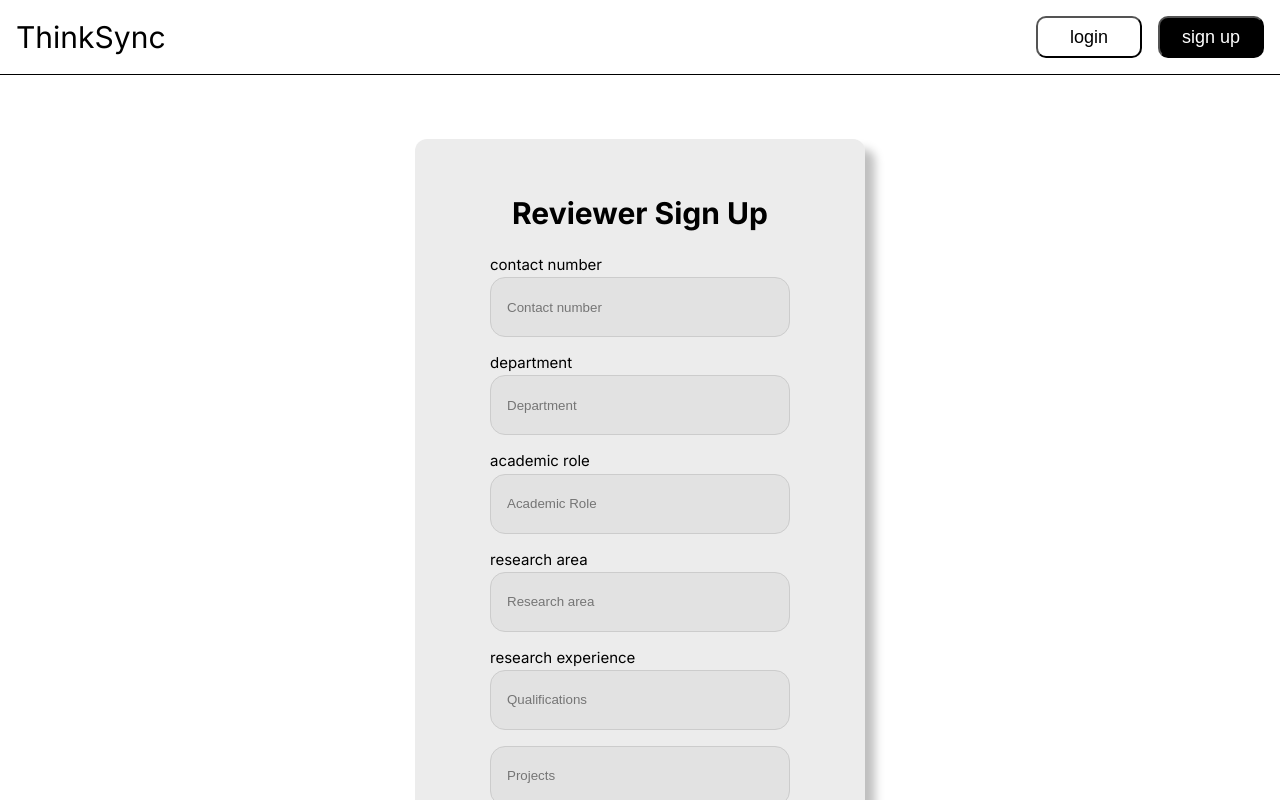
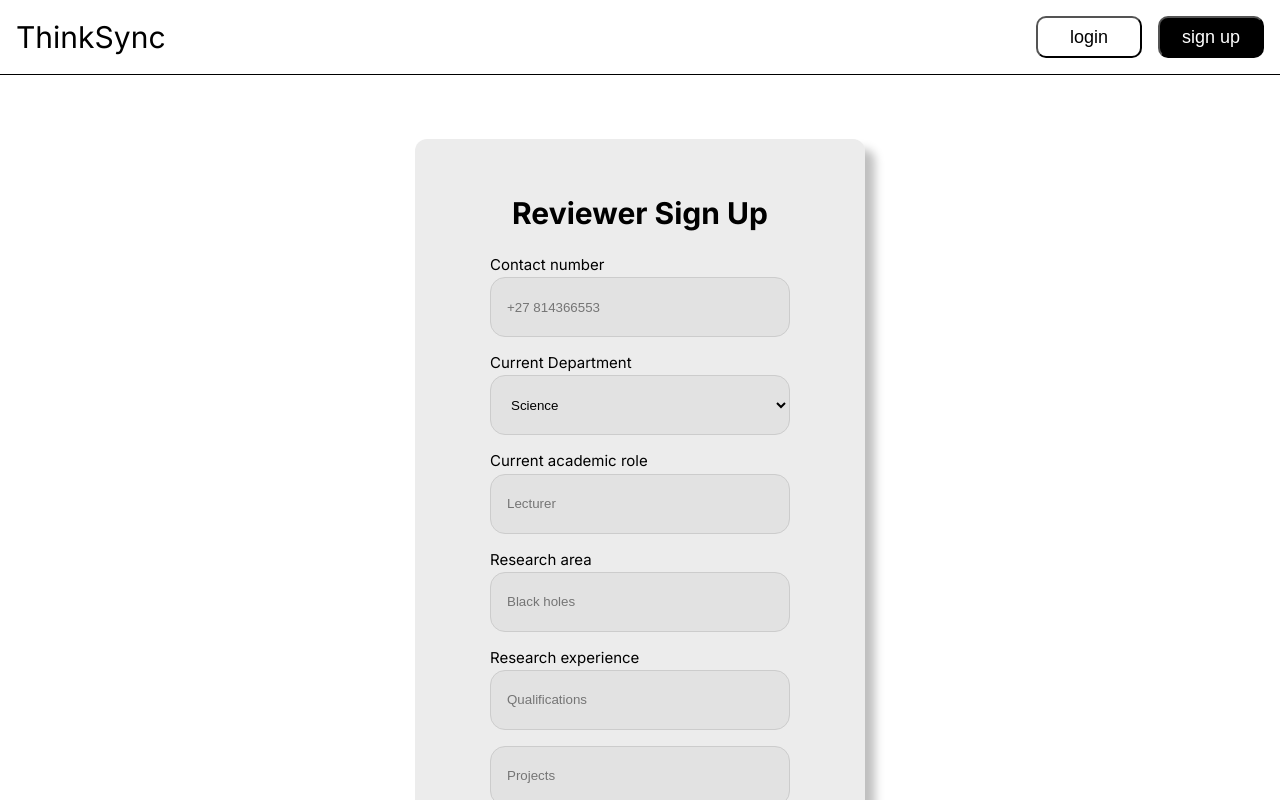
Before and after one commit to ilyKenta/ThinkSync, a Next.js app in the folder frontend/: page /reviewer-signup in a window 1280 px wide. Shown: the top 800 px of the page. Built offline with nearby package versions, Linux system fonts and the light colour scheme.

Commit message:
no divs and added dropdown, chnaged port no

```diff
--- a/frontend/src/app/researcher-signup/page.module.css
+++ b/frontend/src/app/researcher-signup/page.module.css
@@ -1,13 +1,13 @@
-.title{
+.title {
   color: black;
   font-weight: var(--font-weight-bold);
   font-size: 30px;
   padding: 1.5rem;
   align-self: center;
-
 }
-.logo{
+.logo {
   font-size: 30px;
+  font-weight: normal;
 }
 .header {
   display: flex;
@@ -18,26 +18,25 @@
 }
 .navButtons {
   display: flex;
-  gap: 1rem; /* adds spacing between Sign Up and Login */
-
+  gap: 1rem;
 }
 
-.loginButton{
+.loginButton {
   background-color: var(--primary-color);
   color: var(--secondary-color);
   width: var(--navbar-buttons-width);
-  height: var( --navbar-buttons-height);
+  height: var(--navbar-buttons-height);
   border-radius: var(--button-radius);
   gap: 1rem;
   cursor: pointer;
   font-size: large;
   font-weight: var(--font-weight-medium);
 }
-.signupButton{
+.signupButton {
   background-color: var(--secondary-color);
   color: var(--primary-color);
   width: var(--navbar-buttons-width);
-  height: var( --navbar-buttons-height);
+  height: var(--navbar-buttons-height);
   border-radius: var(--button-radius);
   cursor: pointer;
   font-size: large;
@@ -56,7 +55,6 @@
   justify-content: center;
   align-items: center;
   flex-direction: column;
-
 }
 .signupForm {
   display: flex;
@@ -78,14 +76,22 @@
   border-radius: var(--input-radius);
   border: 1px solid #ccc;
   background-color: var(--box-color);
-
 }
-  .signupForm input:hover{
+.signupForm select {
+  width: var(--input-fields-width);
+  height: var(--input-fields-height);
+  padding: 1rem;
+  margin-bottom: 1rem;
+  border-radius: var(--input-radius);
+  border: 1px solid #ccc;
+  background-color: var(--box-color);
+}
+.signupForm input:hover {
   background-color: var(--field-hover-color);
 }
 
 .signupForm button {
-    width: var(--card-buttons-width) ;
+  width: var(--card-buttons-width);
   height: var(--card-buttons-height);
   padding: 1rem;
   background-color: var(--secondary-color);
--- a/frontend/src/app/reviewer-signup/page.module.css
+++ b/frontend/src/app/reviewer-signup/page.module.css
@@ -7,6 +7,7 @@
 }
 .logo {
   font-size: 30px;
+  font-weight: normal;
 }
 .header {
   display: flex;
@@ -55,6 +56,7 @@
   align-items: center;
   flex-direction: column;
 }
+
 .signupForm {
   display: flex;
   flex-direction: column;
@@ -68,6 +70,15 @@
   font-size: 15px;
 }
 .signupForm input {
+  width: var(--input-fields-width);
+  height: var(--input-fields-height);
+  padding: 1rem;
+  margin-bottom: 1rem;
+  border-radius: var(--input-radius);
+  border: 1px solid #ccc;
+  background-color: var(--box-color);
+}
+.signupForm select {
   width: var(--input-fields-width);
   height: var(--input-fields-height);
   padding: 1rem;
--- a/frontend/src/app/reviewer-signup/page.tsx
+++ b/frontend/src/app/reviewer-signup/page.tsx
@@ -1,14 +1,69 @@
 "use client";
 
 import styles from "./page.module.css";
+import { useState } from "react";
+import { useRouter } from "next/navigation";
 
 export default function ReviewerSignupPage() {
+  const router = useRouter();
+
+  const [phone_number, setPhoneNumber] = useState("");
+  const [department, handleChange] = useState("");
+  const [acc_role, setAccRole] = useState("");
+  const [res_area, setResArea] = useState("");
+  const [qualification, setQualification] = useState("");
+  const [current_proj, setCurrentProj] = useState("");
+
+  const handleSubmit = async (e: React.FormEvent) => {
+    e.preventDefault();
+    const user_ID = localStorage.getItem("user_ID");
+    if (!user_ID) {
+      alert("User ID is missing.");
+      return;
+    }
+    const payload = {
+      user_ID,
+      phone_number,
+      department,
+      acc_role,
+      res_area,
+      qualification,
+      current_proj,
+    };
+
+    try {
+      const res = await fetch("http://localhost:5000/researcher", {
+        method: "POST",
+        headers: {
+          "Content-Type": "application/json",
+        },
+        body: JSON.stringify(payload),
+      });
+
+      const data = await res.json();
+
+      if (res.ok) {
+        alert("Researcher info submitted!");
+        console.log(data);
+      } else {
+        alert(`Error: ${data.error}`);
+      }
+    } catch (err) {
+      console.error("Submission error:", err);
+      alert("An error occurred");
+    }
+  };
+
   return (
     <main className={styles.signupPage}>
       <header className={styles.header}>
-        <div className={styles.logo}>ThinkSync</div>
+        <h1 className={styles.logo}>ThinkSync</h1>
         <nav className={styles.navButtons}>
-          <button className={styles.loginButton} type="button">
+          <button
+            className={styles.loginButton}
+            type="button"
+            onClick={() => router.push("/login")}
+          >
             login
           </button>
           <button className={styles.signupButton} type="button">
@@ -16,53 +71,77 @@ export default function ReviewerSignupPage() {
           </button>
         </nav>
       </header>
-      <div className={styles.signupBox}>
+      <section className={styles.signupBox}>
         <h1 className={styles.title}>Reviewer Sign Up</h1>
-        <form className={styles.signupForm}>
-          <label htmlFor="number">contact number</label>
+        <form className={styles.signupForm} onSubmit={handleSubmit}>
+          <label htmlFor="number">Contact number</label>
           <input
             type="text"
             id="number"
-            placeholder="Contact number"
+            placeholder="+27 814366553"
+            value={phone_number}
+            onChange={(e) => setPhoneNumber(e.target.value)}
             required
           />
 
-          <label htmlFor="department">department</label>
+          <label htmlFor="department">Current Department</label>
+          <select
+            name="department"
+            id="department"
+            className="drop-down"
+            onChange={(e) => handleChange(e.target.value)}
+            required
+          >
+            <option value="science">Science</option>
+            <option value="health-science">Health Science</option>
+            <option value="commerce">Commerce</option>
+            <option value="engineering">Engineering</option>
+            <option value="humanities">Humanities</option>
+          </select>
+
+          <label htmlFor="academicRole">Current academic role</label>
           <input
             type="text"
-            id="department"
-            placeholder="Department"
+            id="academicRole"
+            placeholder="Lecturer"
+            value={acc_role}
+            onChange={(e) => setAccRole(e.target.value)}
             required
           />
 
-          <label htmlFor="academicRole">academic role</label>
+          <label htmlFor="researchArea">Research area</label>
           <input
             type="text"
-            id="academicRole"
-            placeholder="Academic Role"
+            id="researchArea"
+            placeholder="Black holes"
+            value={res_area}
+            onChange={(e) => setResArea(e.target.value)}
             required
           />
 
-          <label htmlFor="researchArea">research area</label>
-          <input
-            type="text"
-            id="researchArea"
-            placeholder="Research area"
-            required
-          />
-
-          <label htmlFor="researchExp">research experience</label>
+          <label htmlFor="researchExp">Research experience</label>
           <input
             type="text"
             id="qualifications"
             placeholder="Qualifications"
+            value={qualification}
+            onChange={(e) => setQualification(e.target.value)}
             required
           />
-          <input type="text" id="projects" placeholder="Projects" required />
+          <input
+            type="text"
+            id="projects"
+            placeholder="Projects"
+            value={current_proj}
+            onChange={(e) => setCurrentProj(e.target.value)}
+            required
+          />
 
-          <button type="submit">Continue →</button>
+          <button type="submit" aria-label="submit information">
+            Continue →
+          </button>
         </form>
-      </div>
+      </section>
     </main>
   );
 }
```
Also changed, not shown: frontend/src/app/researcher-signup/page.tsx (+38 -22 lines), 1 other file (tests, documents, lock files or other folders). Lines whose indentation alone changed are shown as unchanged.
